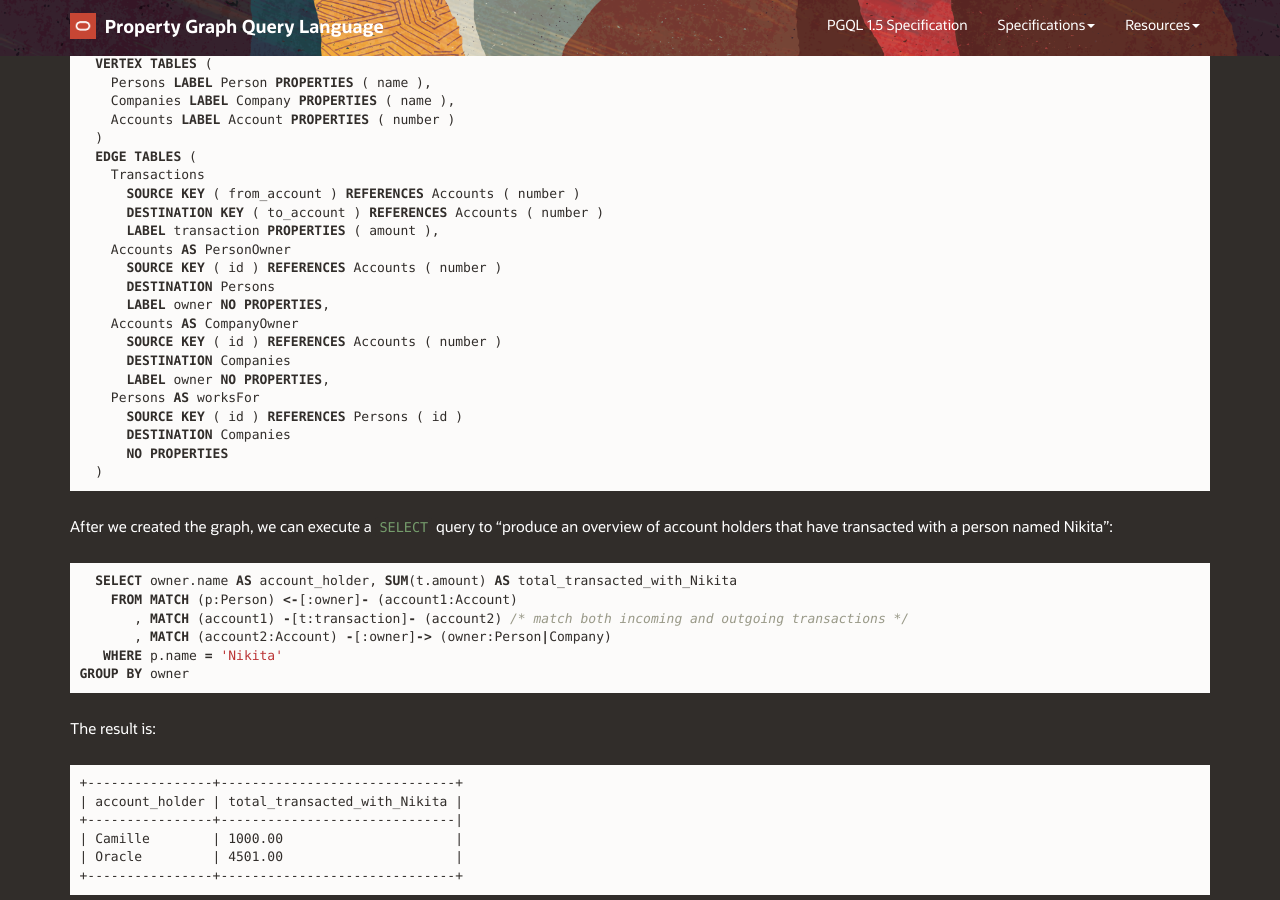
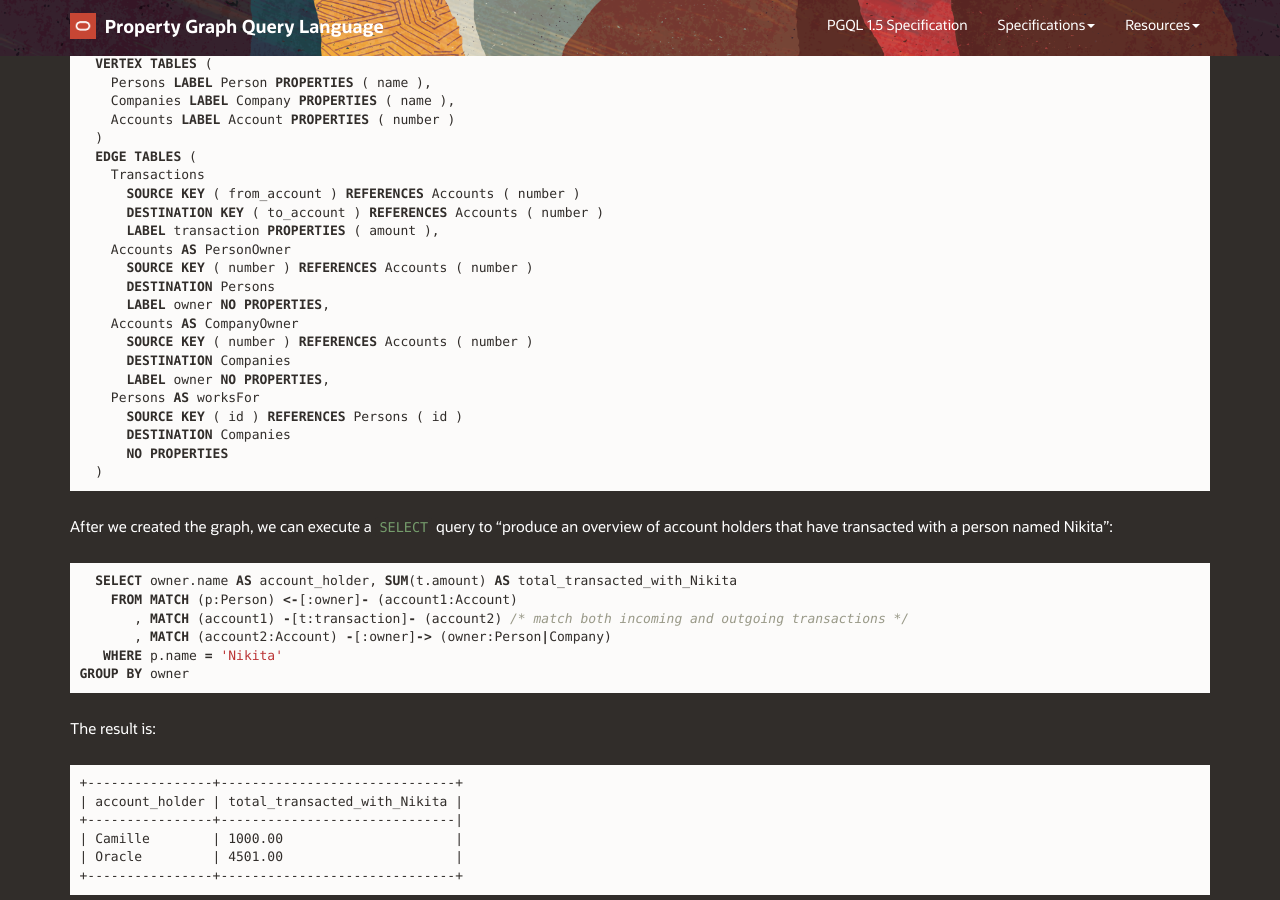
Before and after one commit to oracle/pgql-lang, a Jekyll site: the page built from index.md, in a window 1280 px wide and 900 px high, scrolled down 1647 px. Built offline with Jekyll 4.4.1, drawn with Linux system fonts in a browser that asks for light colours; nearby versions of some CDN libraries; comment, search, counter and statistics services are not loaded.

Commit message:
fix source keys in example CREATE PROPERTY GRAPH

```diff
--- a/index.md
+++ b/index.md
@@ -54,11 +54,11 @@ CREATE PROPERTY GRAPH financial_transactions
       DESTINATION KEY ( to_account ) REFERENCES Accounts ( number )
       LABEL transaction PROPERTIES ( amount ),
     Accounts AS PersonOwner
-      SOURCE KEY ( id ) REFERENCES Accounts ( number )
+      SOURCE KEY ( number ) REFERENCES Accounts ( number )
       DESTINATION Persons
       LABEL owner NO PROPERTIES,
     Accounts AS CompanyOwner
-      SOURCE KEY ( id ) REFERENCES Accounts ( number )
+      SOURCE KEY ( number ) REFERENCES Accounts ( number )
       DESTINATION Companies
       LABEL owner NO PROPERTIES,
     Persons AS worksFor
```
